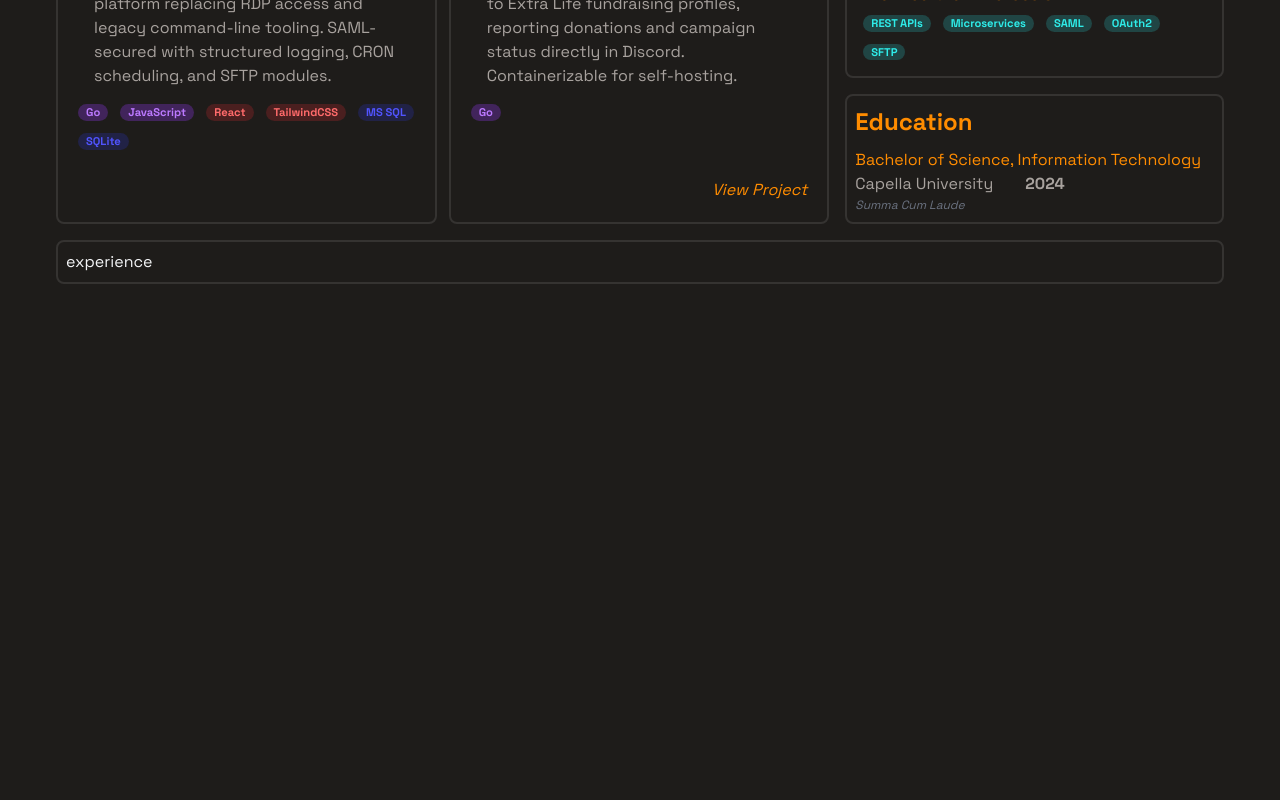
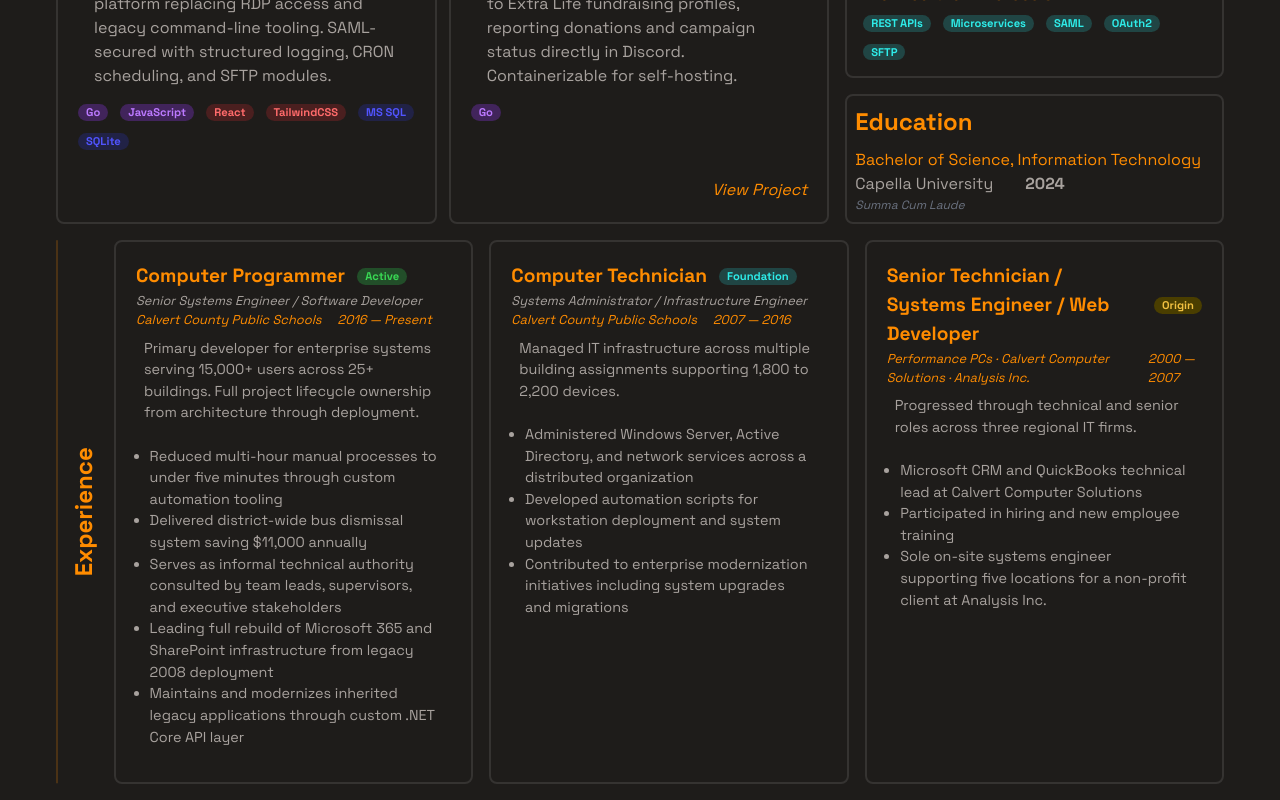
Before and after one commit to rdephillip/rdephillip-portfolio, a React (Vite) app: page / in a window 1280 px wide. Shown: the part 1320-2120 px from the top of the page. Before the commit the page ends 1620 px from the top, so only its background shows below. Built offline with nearby package versions, Linux system fonts and the light colour scheme.

Commit message:
feat: implements experience and styling

```diff
--- /dev/null
+++ b/src/components/ExperienceItem.jsx
@@ -0,0 +1,29 @@
+export const ExperienceItem = ({ item }) => {
+    const statusClass = {
+        'Active': 'badge--production',
+        'Foundation': 'badge--dev',
+        'Origin': 'badge--maintained'
+    }[item.badge]
+
+    return (
+        <div className="experience-item">
+            <div className="experience-item__header">
+                <h3 className="experience-item__title">{item.title}</h3><span className={`badge ${statusClass}`}>{item.badge}</span>
+            </div>
+            <div className="experience-item__subtext">
+                {item.subtitle && <h4 className="experience-item__subtitle">{item.subtitle}</h4>}
+                <div className="experience-item__meta">
+                    <h4 className="experience-item__org">{item.organization}</h4><span className="experience-item__period">{item.period}</span>
+                </div>
+            </div>
+            <div className="experience-item__context">
+                <p className="experience-item__summary">{item.summary}</p>
+                <ul className="experience-item__highlights">
+                    {item.highlights.map((highlight, index) =>(
+                        <li key={index}>{highlight}</li>
+                    ))}
+                </ul>
+            </div>
+        </div>
+    )
+}
--- a/src/components/sections/Experience.jsx
+++ b/src/components/sections/Experience.jsx
@@ -1,3 +1,18 @@
+import { experience } from "../../data"
+import { ExperienceItem } from "../ExperienceItem"
+
 export const Experience = () => {
-    return <section className="experience">experience</section>
+    return (
+        <div className="experience">
+            <h2 className="experience__title">Experience</h2>
+            <div className="experience__container">
+                {experience.map(item => (
+                    <ExperienceItem
+                        key={item.id}
+                        item={item}
+                    />
+                ))}
+            </div>
+        </div>
+    )
 }
--- a/src/index.css
+++ b/src/index.css
@@ -281,12 +281,92 @@ body {
 
 .experience {
   display: flex;
-  flex-direction: column;
-  border: 2px solid rgba(255, 255, 255, 0.1);
-  border-radius: 0.5rem;
-  padding: 0.5rem;
+  flex-direction: row;
+  align-items: flext-start;
+  gap: 0.75rem;
   grid-column: 1 / 4;
   grid-row: 3;
+}
+
+.experience__title {
+  font-size: 1.5rem;
+  font-weight: bolder;
+  color: #FF8C00;
+  writing-mode: vertical-rl;
+  transform: rotate(180deg);
+  white-space: nowrap;
+  align-self: stretch;
+  display: flex;
+  align-items: center;
+  justify-content: center;
+  border-right: 2px solid rgba(255, 140, 0, 0.2);
+  padding-right: 0.5rem;
+}
+
+.experience__container {
+  display:grid;
+  grid-template-columns: repeat(3, 1fr);
+  gap: 1rem;
+}
+
+.experience-item {
+  display: flex;
+  flex-direction: column;
+  transition: opacity 0.3s ease, border-color 0.3s ease;
+  border: 2px solid rgba(255, 255, 255, 0.1);
+  opacity: 1;
+  padding: 1.25rem;
+  border-radius: 0.5rem;
+  min-height: 6rem;
+}
+
+.experience-item__header {
+  display: flex;
+  align-items: center;
+  gap: 0.75rem;
+}
+
+.experience-item__title {
+  font-size: 1.2rem;
+  font-weight: bolder;
+  color: #FF8C00;
+}
+
+.experience-item__subtitle {
+  color: #a8a29e;
+  font-size: 0.8rem;
+  font-style: italic;
+}
+
+.experience-item__meta {
+  display: flex;
+  flex-direction: row;
+  gap: 1rem;
+}
+
+.experience-item__org {
+  color: #ff8c00;
+  font-size: 0.8rem;
+  font-style: italic;
+}
+
+.experience-item__period {
+  color: #ff8c00;
+  font-size: 0.8rem;
+  font-style: italic;
+}
+
+.experience-item__summary {
+  color: #a8a29e;
+  padding: 0.5rem;
+  font-size: 0.9rem;
+}
+
+.experience-item__highlights {
+  list-style: disc;
+  color: #a8a29e;
+  padding: 0.85rem;
+  font-size: 0.9rem;
 }
 
 .education {
```
